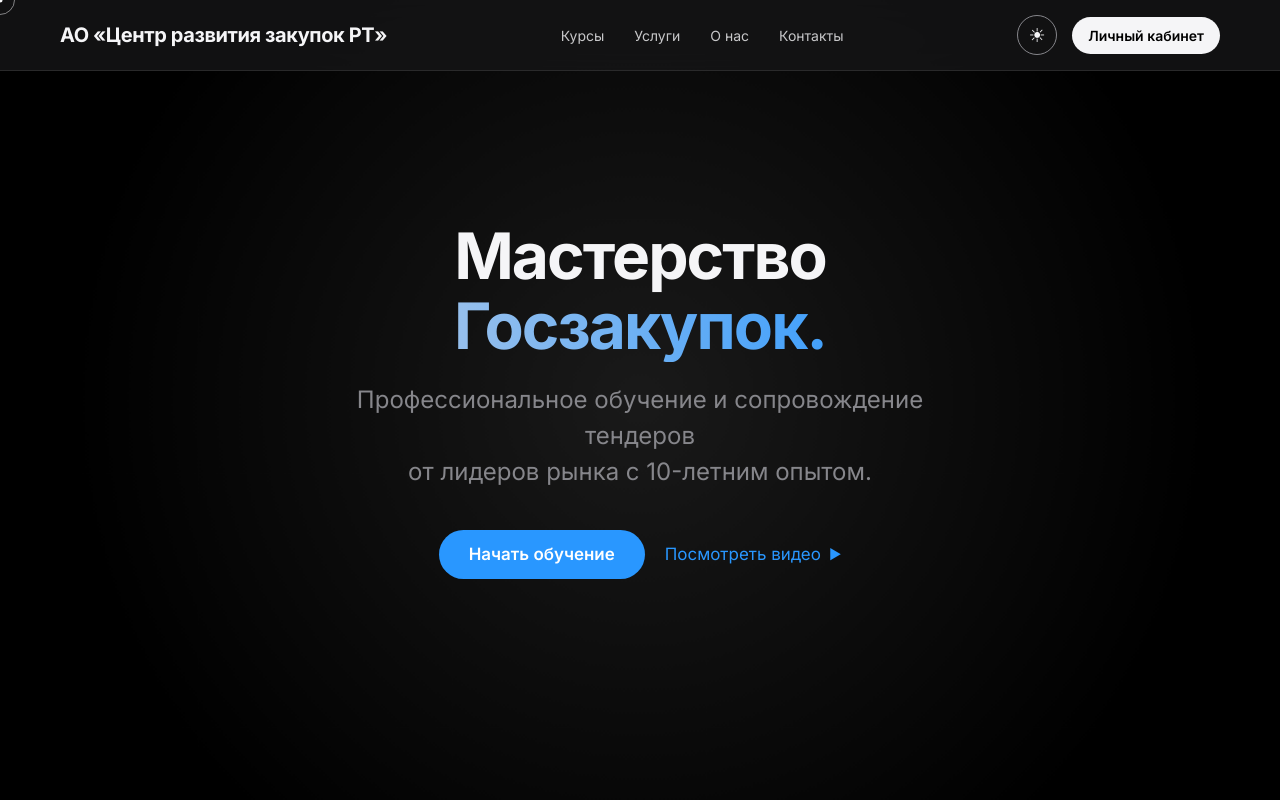
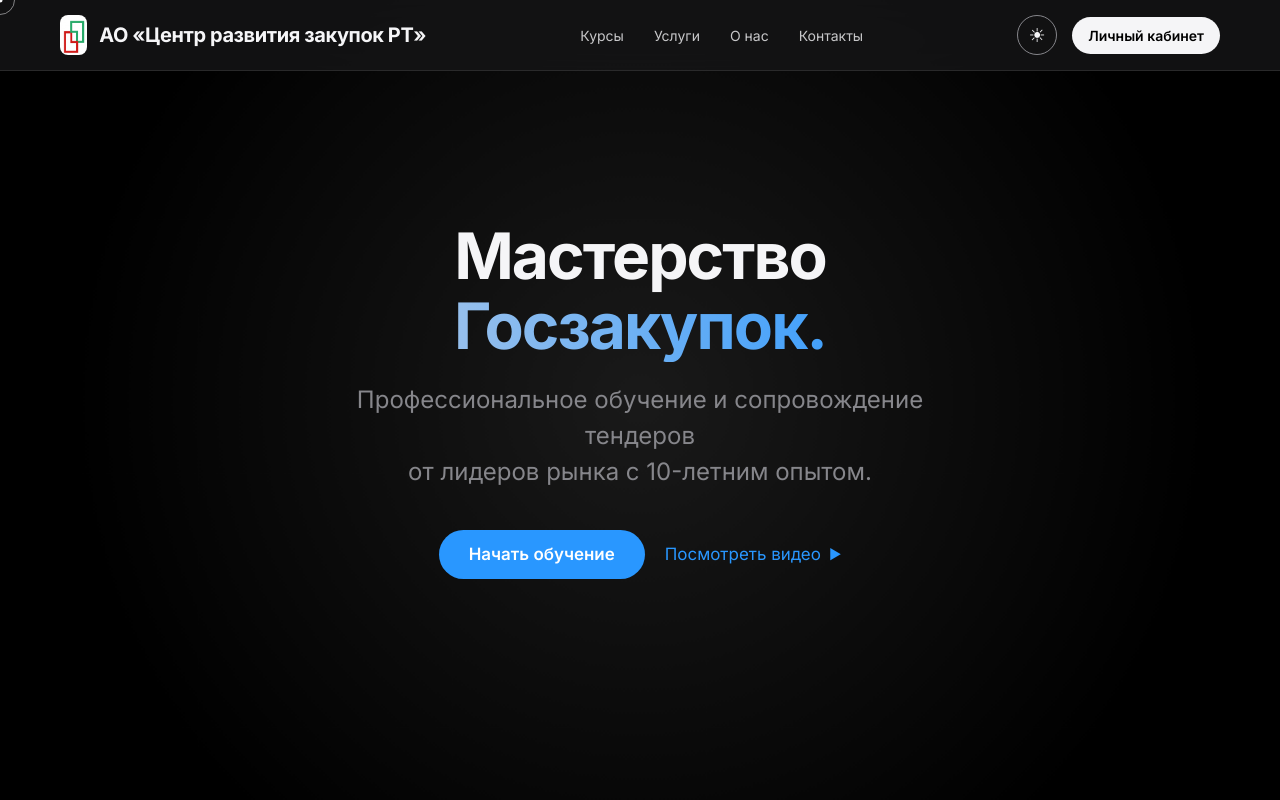
Before and after one commit to 2967494-byte/CRZRT-Redesign, a plain HTML site: page index.html in a window 1280 px wide. Shown: the top 800 px of the page. Drawn offline with Linux system fonts and the light colour scheme.

Commit message:
Add logo image to header

```diff
--- a/index.html
+++ b/index.html
@@ -17,7 +17,10 @@
 
     <header class="header">
         <div class="container header-content">
-            <a href="#" class="logo">АО «Центр развития закупок РТ»</a>
+            <a href="#" class="logo">
+                <img src="Logo.jpg" alt="Logo" class="logo-img">
+                <span>АО «Центр развития закупок РТ»</span>
+            </a>
             <nav class="nav">
                 <a href="#courses" class="nav-link">Курсы</a>
                 <a href="#services" class="nav-link">Услуги</a>
--- a/style.css
+++ b/style.css
@@ -118,6 +118,17 @@ ul {
     font-size: 1.25rem;
     font-weight: 700;
     letter-spacing: -0.02em;
+    display: flex;
+    align-items: center;
+    gap: 12px;
+}
+
+.logo-img {
+    height: 40px;
+    /* Squeezed height */
+    width: auto;
+    border-radius: 8px;
+    object-fit: contain;
 }
 
 .nav {
```
Also changed, not shown: about.html (+4 -1 lines), courses.html (+4 -1 lines), Logo.jpg (added).
